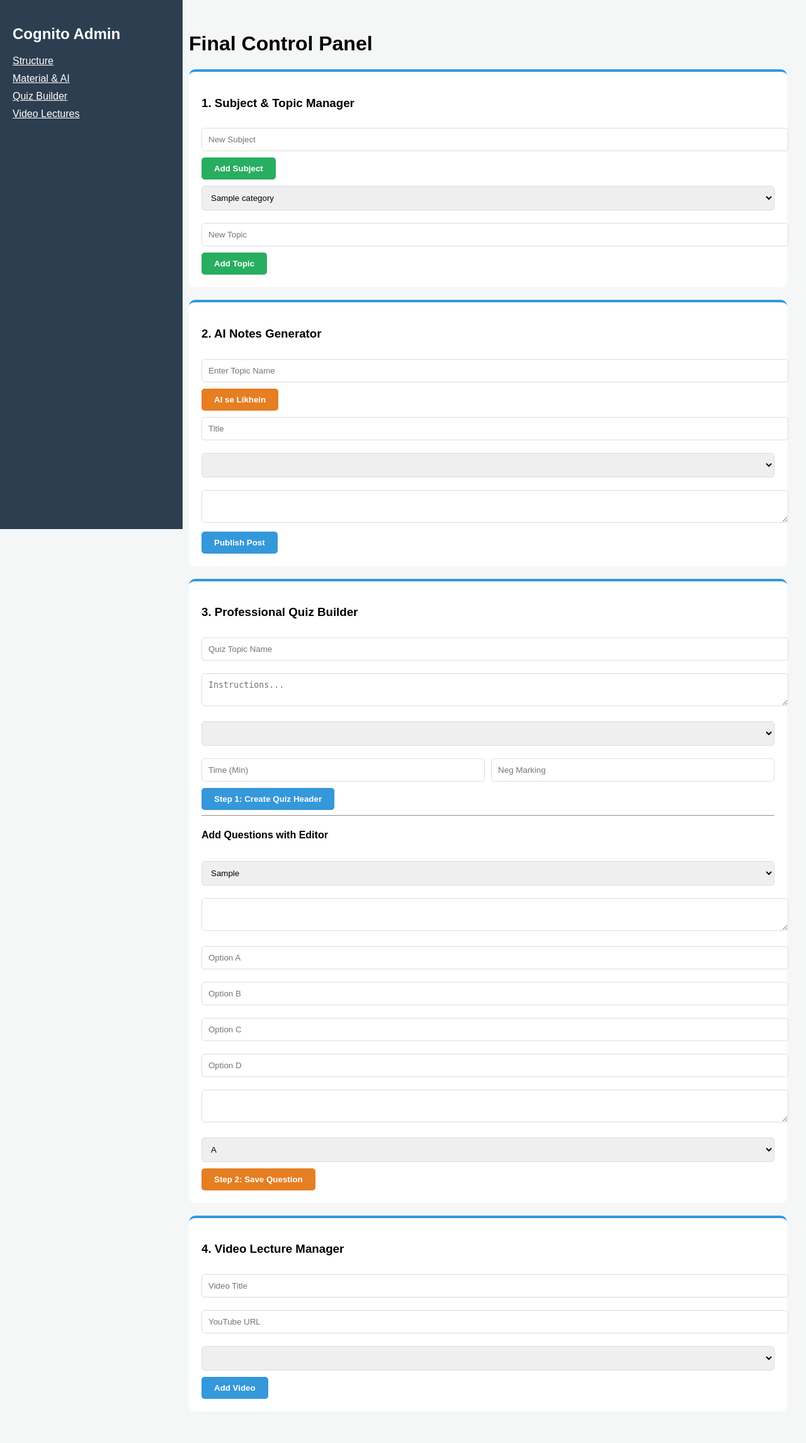
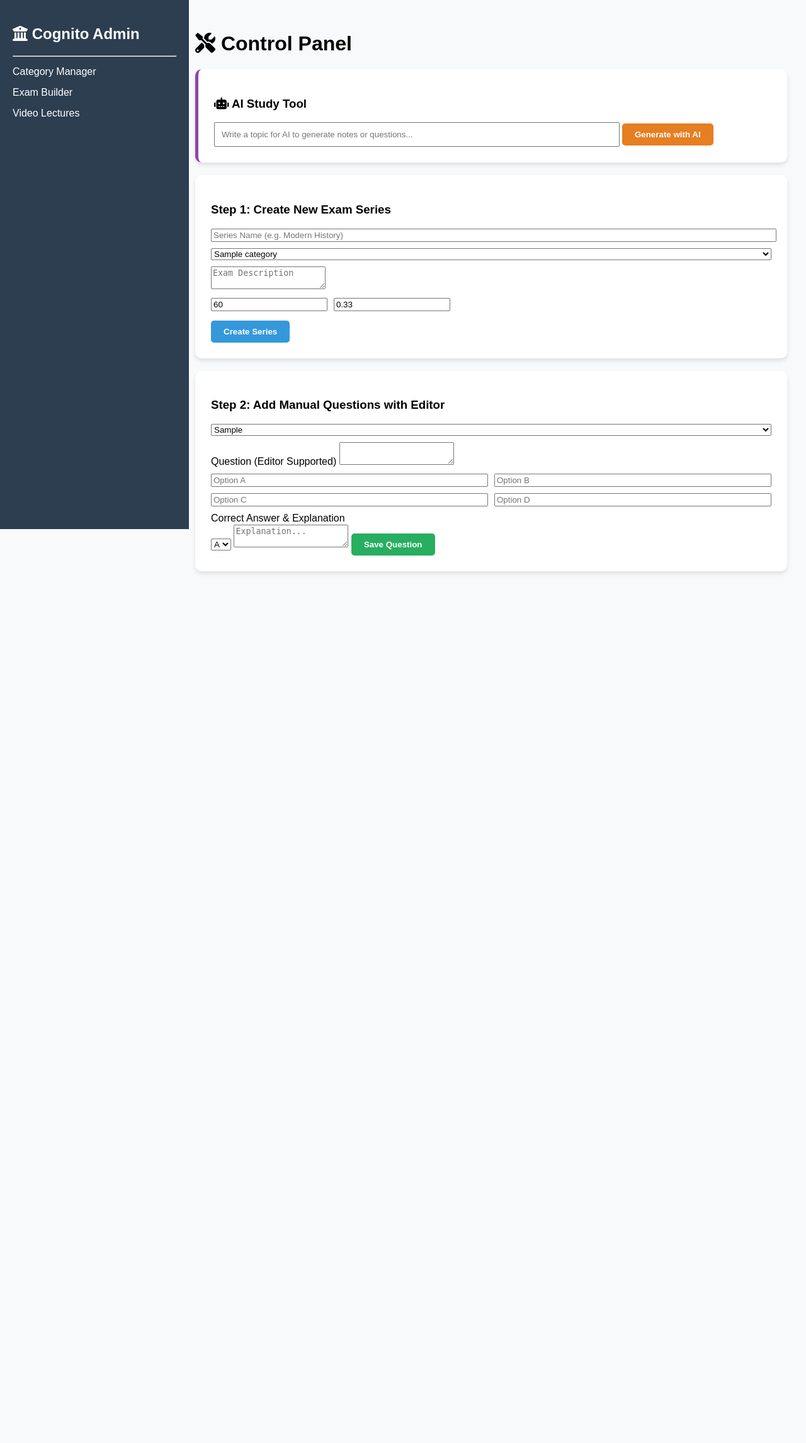
Before and after one commit to cognitoias-droid/UPSC-Web-App, a Flask app: page /admin in a window 1280 px wide. Shown: the whole page at 63% size. After the commit the page ends 911 px from the top, so only its background shows below. Run offline with Flask 3, Linux system fonts and the light colour scheme; the visitor is signed in with stand-in values (Sample User, id 1); tables that the repository leaves empty hold one stand-in row (values such as "Sample post"); lists and menus that the app fills with data are empty; some libraries are stand-ins or nearby versions.

Commit message:
Update admin.html

```diff
--- a/templates/admin.html
+++ b/templates/admin.html
@@ -1,95 +1,87 @@
 <!DOCTYPE html>
 <html lang="hi">
 <head>
-    <meta charset="UTF-8"><title>Master Admin</title>
+    <title>Cognito Master Admin</title>
+    <script src="https://cdn.ckeditor.com/4.22.1/standard/ckeditor.js"></script>
     <link rel="stylesheet" href="https://cdnjs.cloudflare.com/ajax/libs/font-awesome/6.0.0/css/all.min.css">
-    <script src="https://cdn.ckeditor.com/4.19.1/standard/ckeditor.js"></script>
     <style>
-        body { font-family: sans-serif; display: flex; margin: 0; background: #f4f7f6; }
-        .sidebar { width: 250px; background: #2c3e50; color: white; height: 100vh; position: fixed; padding: 20px; }
-        .main { margin-left: 270px; padding: 30px; width: 100%; }
-        .card { background: white; padding: 20px; border-radius: 10px; margin-bottom: 20px; border-top: 4px solid #3498db; }
-        input, select, textarea { width: 100%; padding: 10px; margin: 10px 0; border-radius: 5px; border: 1px solid #ddd; }
-        .btn { padding: 10px 20px; cursor: pointer; border: none; border-radius: 5px; color: white; font-weight: bold; }
-        .btn-blue { background: #3498db; } .btn-green { background: #27ae60; } .btn-orange { background: #e67e22; }
+        body { font-family: sans-serif; display: flex; margin: 0; background: #f8f9fa; }
+        .sidebar { width: 260px; background: #2c3e50; color: white; height: 100vh; position: fixed; padding: 20px; }
+        .content { margin-left: 280px; padding: 30px; width: calc(100% - 300px); }
+        .card { background: white; padding: 25px; border-radius: 10px; margin-bottom: 20px; box-shadow: 0 4px 6px rgba(0,0,0,0.1); }
+        .btn { padding: 10px 20px; border: none; border-radius: 5px; cursor: pointer; color: white; font-weight: bold; }
+        .bg-blue { background: #3498db; } .bg-green { background: #27ae60; } .bg-orange { background: #e67e22; }
     </style>
 </head>
 <body>
 <div class="sidebar">
-    <h2>Cognito Admin</h2>
-    <a href="#structure" style="color:white;display:block;margin:10px 0;">Structure</a>
-    <a href="#material" style="color:white;display:block;margin:10px 0;">Material & AI</a>
-    <a href="#quiz" style="color:white;display:block;margin:10px 0;">Quiz Builder</a>
-    <a href="#video" style="color:white;display:block;margin:10px 0;">Video Lectures</a>
+    <h2><i class="fas fa-university"></i> Cognito Admin</h2>
+    <hr>
+    <a href="#cat" style="color:white;display:block;margin:15px 0;text-decoration:none;">Category Manager</a>
+    <a href="#exam" style="color:white;display:block;margin:15px 0;text-decoration:none;">Exam Builder</a>
+    <a href="#video" style="color:white;display:block;margin:15px 0;text-decoration:none;">Video Lectures</a>
 </div>
 
-<div class="main">
-    <h1>Final Control Panel</h1>
+<div class="content">
+    <h1><i class="fas fa-tools"></i> Control Panel</h1>
 
-    <div id="structure" class="card">
-        <h3>1. Subject & Topic Manager</h3>
-        <form method="POST"><input type="text" name="cat_name" placeholder="New Subject"><button class="btn btn-green">Add Subject</button></form>
+    <div class="card" style="border-left: 5px solid #8e44ad;">
+        <h3><i class="fas fa-robot"></i> AI Study Tool</h3>
+        <input type="text" id="ai_prompt" placeholder="Write a topic for AI to generate notes or questions..." style="width:70%; padding:10px;">
+        <button onclick="generateAI()" class="btn bg-orange">Generate with AI</button>
+        <div id="ai_out" style="margin-top:15px; padding:10px; background:#f0f7ff; display:none;"></div>
+    </div>
+
+    <div id="exam" class="card">
+        <h3>Step 1: Create New Exam Series</h3>
         <form method="POST">
-            <select name="parent_id">{% for c in categories %}<option value="{{c.id}}">{{c.name}}</option>{% endfor %}</select>
-            <input type="text" name="subcat_name" placeholder="New Topic"><button class="btn btn-green">Add Topic</button>
+            <input type="text" name="quiz_topic" placeholder="Series Name (e.g. Modern History)" required style="width:100%; margin-bottom:10px;">
+            <select name="cat_id" style="width:100%; margin-bottom:10px;">
+                {% for c in categories %}<option value="{{c.id}}">{{c.name}}</option>{% endfor %}
+            </select>
+            <textarea name="quiz_desc" placeholder="Exam Description"></textarea>
+            <div style="display:flex; gap:10px; margin-top:10px;">
+                <input type="number" name="time" placeholder="Time (Min)" value="60">
+                <input type="number" step="0.01" name="neg" placeholder="Neg Marking" value="0.33">
+            </div>
+            <button type="submit" class="btn bg-blue" style="margin-top:15px;">Create Series</button>
         </form>
     </div>
 
-    <div id="material" class="card">
-        <h3>2. AI Notes Generator</h3>
-        <input type="text" id="ai_topic" placeholder="Enter Topic Name">
-        <button onclick="askAI()" class="btn btn-orange">AI se Likhein</button>
+    <div class="card">
+        <h3>Step 2: Add Manual Questions with Editor</h3>
         <form method="POST">
-            <input type="text" name="post_title" id="p_title" placeholder="Title">
-            <select name="p_sub_id">{% for s in subcategories %}<option value="{{s.id}}">{{s.name}}</option>{% endfor %}</select>
-            <textarea name="post_content" id="editor_post"></textarea>
-            <button class="btn btn-blue">Publish Post</button>
-        </form>
-    </div>
+            <select name="quiz_id" style="width:100%; margin-bottom:10px;">
+                {% for q in quizzes %}<option value="{{q.id}}">{{q.topic}}</option>{% endfor %}
+            </select>
+            <label>Question (Editor Supported)</label>
+            <textarea name="q_text" id="q_edit"></textarea>
 
-    <div id="quiz" class="card">
-        <h3>3. Professional Quiz Builder</h3>
-        <form method="POST">
-            <input type="text" name="quiz_topic" placeholder="Quiz Topic Name">
-            <textarea name="quiz_desc" placeholder="Instructions..."></textarea>
-            <select name="sub_id">{% for s in subcategories %}<option value="{{s.id}}">{{s.name}}</option>{% endfor %}</select>
-            <div style="display:flex;gap:10px;"><input type="number" name="time" placeholder="Time (Min)"><input type="number" step="0.01" name="neg" placeholder="Neg Marking"></div>
-            <button class="btn btn-blue">Step 1: Create Quiz Header</button>
-        </form>
-        <hr>
-        <h4>Add Questions with Editor</h4>
-        <form method="POST">
-            <select name="target_quiz">{% for q in quizzes %}<option value="{{q.id}}">{{q.topic}}</option>{% endfor %}</select>
-            <textarea name="q_text" id="editor_q"></textarea>
-            <input type="text" name="oa" placeholder="Option A"><input type="text" name="ob" placeholder="Option B">
-            <input type="text" name="oc" placeholder="Option C"><input type="text" name="od" placeholder="Option D">
-            <textarea name="exp" id="editor_exp"></textarea>
+            <div style="display:grid; grid-template-columns: 1fr 1fr; gap:10px; margin-top:10px;">
+                <input type="text" name="oa" placeholder="Option A">
+                <input type="text" name="ob" placeholder="Option B">
+                <input type="text" name="oc" placeholder="Option C">
+                <input type="text" name="od" placeholder="Option D">
+            </div>
+
+            <label style="display:block; margin-top:10px;">Correct Answer & Explanation</label>
             <select name="ans"><option value="A">A</option><option value="B">B</option><option value="C">C</option><option value="D">D</option></select>
-            <button class="btn btn-orange">Step 2: Save Question</button>
-        </form>
-    </div>
-
-    <div id="video" class="card">
-        <h3>4. Video Lecture Manager</h3>
-        <form method="POST">
-            <input type="text" name="video_title" placeholder="Video Title">
-            <input type="text" name="video_url" placeholder="YouTube URL">
-            <select name="v_sub_id">{% for s in subcategories %}<option value="{{s.id}}">{{s.name}}</option>{% endfor %}</select>
-            <button class="btn btn-blue">Add Video</button>
+            <textarea name="exp" id="exp_edit" placeholder="Explanation..."></textarea>
+            <button type="submit" class="btn bg-green" style="margin-top:15px;">Save Question</button>
         </form>
     </div>
 </div>
 
 <script>
-    CKEDITOR.replace('editor_post');
-    CKEDITOR.replace('editor_q');
-    CKEDITOR.replace('editor_exp');
+    CKEDITOR.replace('q_edit');
+    CKEDITOR.replace('exp_edit');
 
-    async function askAI() {
-        let topic = document.getElementById('ai_topic').value;
-        const res = await fetch('/ai_action', {method:'POST', headers:{'Content-Type':'application/json'}, body:JSON.stringify({prompt: "Write UPSC notes on " + topic + " with HTML tags"})});
+    async function generateAI() {
+        let p = document.getElementById('ai_prompt').value;
+        const res = await fetch('/ai_call', {method:'POST', headers:{'Content-Type':'application/json'}, body:JSON.stringify({prompt:p})});
         const data = await res.json();
-        CKEDITOR.instances.editor_post.setData(data.result);
+        document.getElementById('ai_out').style.display = 'block';
+        document.getElementById('ai_out').innerHTML = "<b>AI Response:</b><br>" + data.result;
     }
 </script>
 </body>
```
